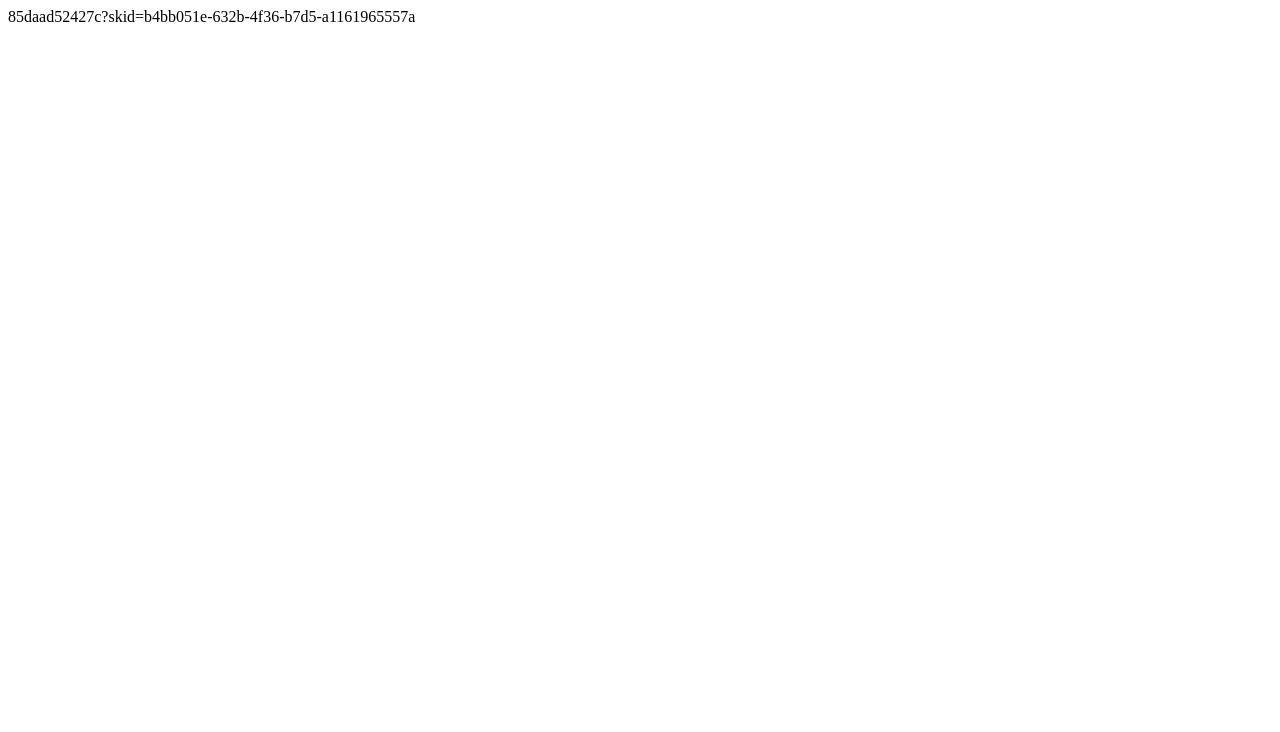
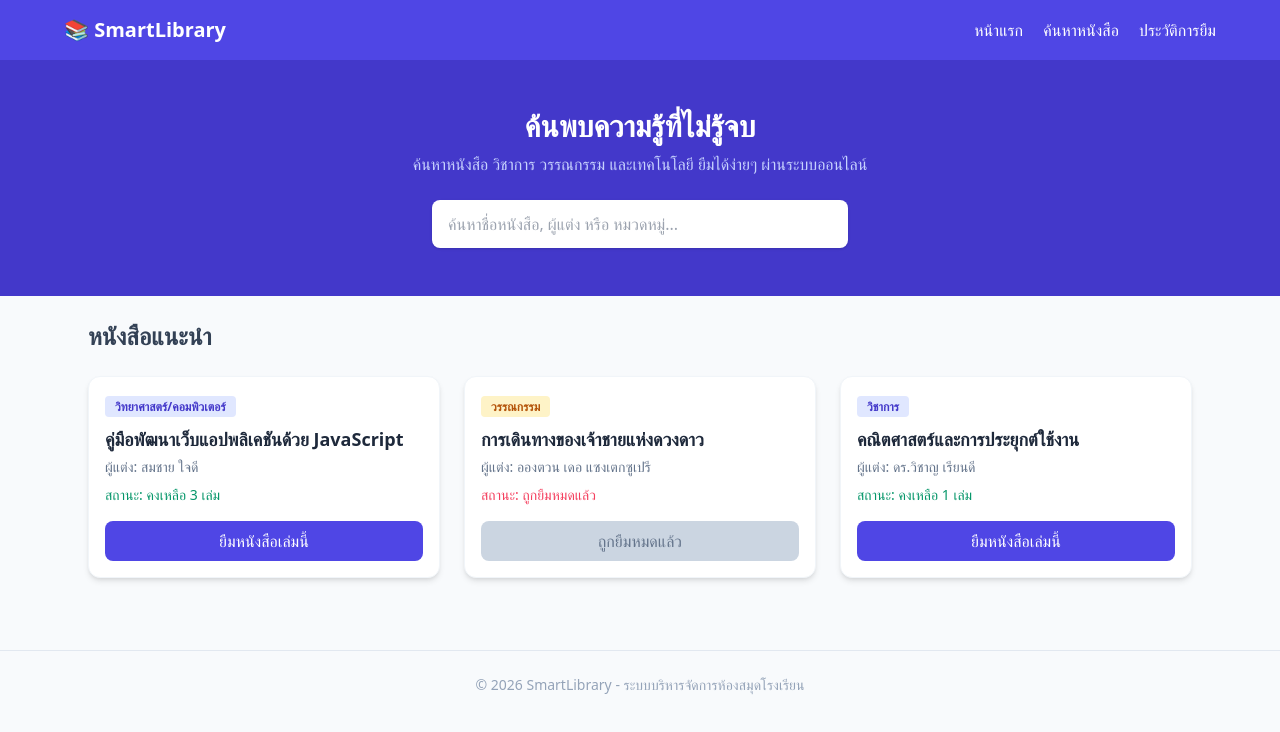
Before and after one commit to funo4765/sblibaly-web, a plain HTML site: page index.html in a window 1280 px wide. Drawn offline with nearby package versions, Linux system fonts and the light colour scheme.

Commit message:
Update index.html

```diff
--- a/index.html
+++ b/index.html
@@ -1 +1,90 @@
-85daad52427c?skid=b4bb051e-632b-4f36-b7d5-a1161965557a
+<!DOCTYPE html>
+<html lang="th">
+<head>
+  <meta charset="UTF-8">
+  <meta name="viewport" content="width=device-width, initial-scale=1.0">
+  <title>SmartLibrary - ระบบยืม-คืนหนังสือ</title>
+  <!-- ดึง Tailwind CSS มาใช้งาน -->
+  <script src="https://cdn.tailwindcss.com"></script>
+</head>
+<body class="bg-slate-50 text-slate-800">
+
+  <!-- แถบเมนูด้านบน (Navbar) -->
+  <nav class="bg-indigo-600 text-white p-4 shadow-lg">
+    <div class="max-w-6xl mx-auto flex justify-between items-center">
+      <h1 class="text-xl font-bold">📚 SmartLibrary</h1>
+      <div class="space-x-4">
+        <a href="#" class="hover:underline">หน้าแรก</a>
+        <a href="#" class="hover:underline">ค้นหาหนังสือ</a>
+        <a href="#" class="hover:underline">ประวัติการยืม</a>
+      </div>
+    </div>
+  </nav>
+
+  <!-- ส่วนหัวข้อหลัก (Hero Section) -->
+  <header class="bg-indigo-700 text-white py-12 text-center">
+    <h2 class="text-3xl font-extrabold mb-2">ค้นพบความรู้ที่ไม่รู้จบ</h2>
+    <p class="text-indigo-200 mb-6">ค้นหาหนังสือ วิชาการ วรรณกรรม และเทคโนโลยี ยืมได้ง่ายๆ ผ่านระบบออนไลน์</p>
+
+    <!-- ช่องค้นหา -->
+    <div class="max-w-md mx-auto px-4">
+      <input type="text" placeholder="ค้นหาชื่อหนังสือ, ผู้แต่ง หรือ หมวดหมู่..."
+             class="w-full px-4 py-3 rounded-lg text-slate-800 focus:outline-none focus:ring-2 focus:ring-indigo-400 shadow">
+    </div>
+  </header>
+
+  <!-- รายการหนังสือ (Book List Section) -->
+  <main class="max-w-6xl mx-auto p-6">
+    <h3 class="text-2xl font-bold mb-6 text-slate-700">หนังสือแนะนำ</h3>
+
+    <div class="grid grid-cols-1 md:grid-cols-3 gap-6">
+
+      <!-- การ์ดหนังสือเล่มที่ 1 -->
+      <div class="bg-white rounded-xl shadow-md p-4 flex flex-col justify-between border border-slate-100">
+        <div>
+          <span class="text-xs bg-indigo-100 text-indigo-700 font-semibold px-2.5 py-0.5 rounded">วิทยาศาสตร์/คอมพิวเตอร์</span>
+          <h4 class="text-lg font-bold mt-2">คู่มือพัฒนาเว็บแอปพลิเคชันด้วย JavaScript</h4>
+          <p class="text-sm text-slate-500 mt-1">ผู้แต่ง: สมชาย ใจดี</p>
+          <p class="text-sm text-emerald-600 font-medium mt-2">สถานะ: คงเหลือ 3 เล่ม</p>
+        </div>
+        <button class="mt-4 bg-indigo-600 text-white py-2 rounded-lg font-medium hover:bg-indigo-700 transition">
+          ยืมหนังสือเล่มนี้
+        </button>
+      </div>
+
+      <!-- การ์ดหนังสือเล่มที่ 2 -->
+      <div class="bg-white rounded-xl shadow-md p-4 flex flex-col justify-between border border-slate-100">
+        <div>
+          <span class="text-xs bg-amber-100 text-amber-700 font-semibold px-2.5 py-0.5 rounded">วรรณกรรม</span>
+          <h4 class="text-lg font-bold mt-2">การเดินทางของเจ้าชายแห่งดวงดาว</h4>
+          <p class="text-sm text-slate-500 mt-1">ผู้แต่ง: อองตวน เดอ แซงเตกซูเปรี</p>
+          <p class="text-sm text-rose-500 font-medium mt-2">สถานะ: ถูกยืมหมดแล้ว</p>
+        </div>
+        <button class="mt-4 bg-slate-300 text-slate-500 py-2 rounded-lg font-medium cursor-not-allowed" disabled>
+          ถูกยืมหมดแล้ว
+        </button>
+      </div>
+
+      <!-- การ์ดหนังสือเล่มที่ 3 -->
+      <div class="bg-white rounded-xl shadow-md p-4 flex flex-col justify-between border border-slate-100">
+        <div>
+          <span class="text-xs bg-indigo-100 text-indigo-700 font-semibold px-2.5 py-0.5 rounded">วิชาการ</span>
+          <h4 class="text-lg font-bold mt-2">คณิตศาสตร์และการประยุกต์ใช้งาน</h4>
+          <p class="text-sm text-slate-500 mt-1">ผู้แต่ง: ดร.วิชาญ เรียนดี</p>
+          <p class="text-sm text-emerald-600 font-medium mt-2">สถานะ: คงเหลือ 1 เล่ม</p>
+        </div>
+        <button class="mt-4 bg-indigo-600 text-white py-2 rounded-lg font-medium hover:bg-indigo-700 transition">
+          ยืมหนังสือเล่มนี้
+        </button>
+      </div>
+
+    </div>
+  </main>
+
+  <!-- ส่วนท้ายเว็บ (Footer) -->
+  <footer class="text-center py-6 text-slate-400 border-t border-slate-200 mt-12 text-sm">
+    © 2026 SmartLibrary - ระบบบริหารจัดการห้องสมุดโรงเรียน
+  </footer>
+
+</body>
+</html>
```
